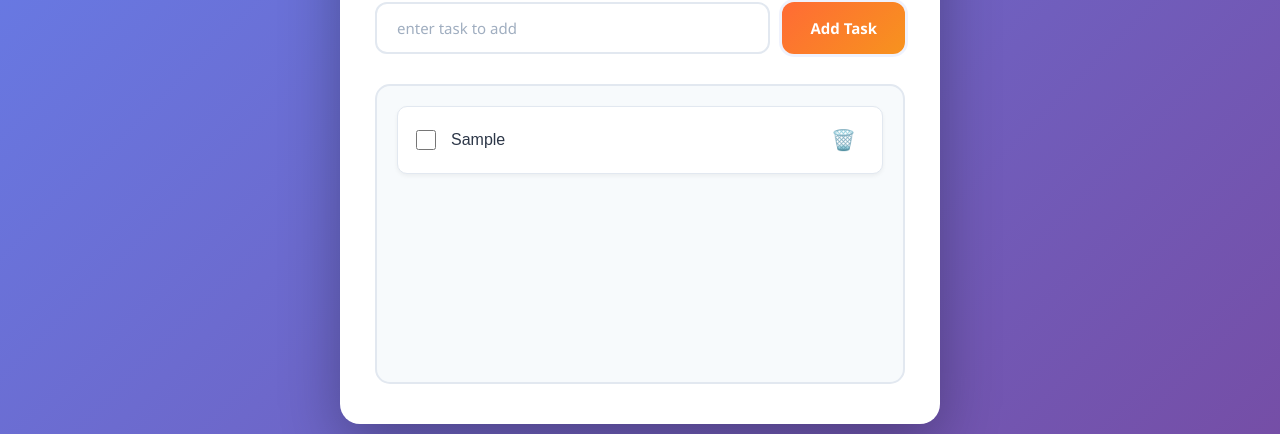
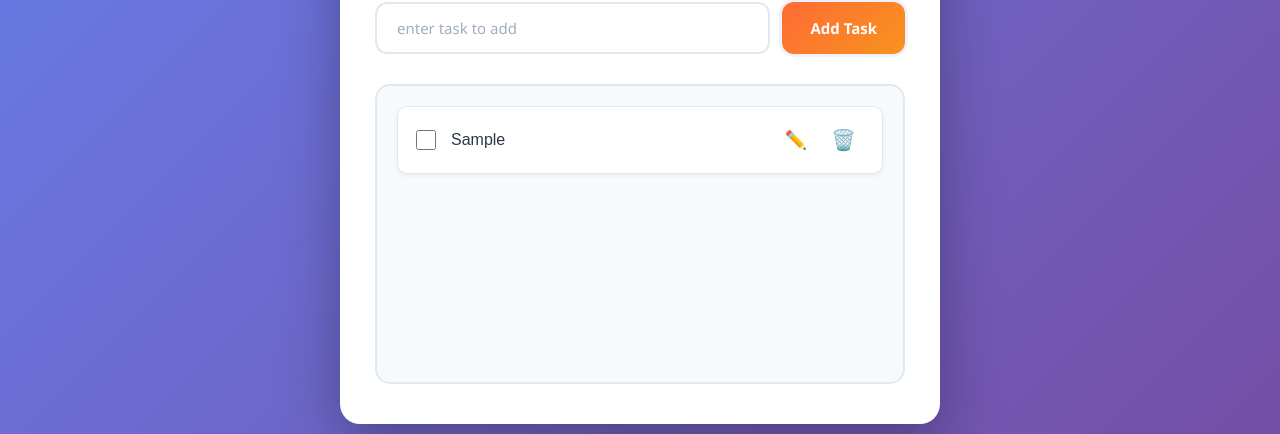
Before and after one commit to lavishsehgal4/to-do-list, a React (Create React App) app: page / in a window 1280 px wide. Both pictures are taken after typing "Sample" into the empty fields and a click on the button "Add Task". Shown: the part 238-672 px from the top of the page. Built offline with nearby package versions, Linux system fonts and the light colour scheme.

Commit message:
added keyhandler scroll bar edit button

```diff
--- a/src/components/Header.js
+++ b/src/components/Header.js
@@ -13,6 +13,11 @@ function Header(props) {
         changeTask('');
 
     }
+    const handleKeyDown=(e)=>{
+        if(e.key==='Enter'){
+            handleAdd();
+        }
+    }
     useEffect(()=>{
         inputRef.current.focus()
     },[])
@@ -26,7 +31,8 @@ function Header(props) {
         value={task}
          ref={inputRef}
          placeholder='enter task to add'
-         onChange={(e)=>changeTask(e.target.value)}></input>
+         onChange={(e)=>changeTask(e.target.value)}
+         onKeyDown={handleKeyDown}></input>
         <button className='addTaskInput' onClick={handleAdd}>Add Task</button>
         </div>
     </header>
--- a/src/components/Tasks.css
+++ b/src/components/Tasks.css
@@ -6,12 +6,26 @@
   border: 2px solid #e2e8f0;
   border-radius: 15px;
   min-height: 300px;
+  max-height: 400px;  /* Add this */
+  overflow-y: auto;
   display: flex;
   flex-direction: column;
   gap: 12px;
   transition: all 0.3s ease;
 }
+/* optional: make scrollbar prettier */
+.tasks-container::-webkit-scrollbar {
+  width: 8px;
+}
 
+.tasks-container::-webkit-scrollbar-thumb {
+  background: #888;
+  border-radius: 10px;
+}
+
+.tasks-container::-webkit-scrollbar-thumb:hover {
+  background: #555;
+}
 .tasks-container:hover {
   border-color: #cbd5e0;
 }
@@ -55,7 +69,28 @@
   color: #a0aec0;
   opacity: 0.7;
 }
+.task-actions {
+  display: flex;
+  gap: 8px;
+  flex-shrink: 0;
+}
+.edit-btn {
+  background: transparent;
+  border: none;
+  font-size: 18px;
+  cursor: pointer;
+  padding: 5px 8px;
+  border-radius: 6px;
+  transition: all 0.2s ease;
+}
+.edit-btn:hover {
+  background: #e6f0ff;
+  transform: scale(1.1);
+}
 
+.edit-btn:active {
+  transform: scale(0.95);
+}
 .delete-btn {
   background: transparent;
   border: none;
@@ -64,7 +99,6 @@
   padding: 5px 8px;
   border-radius: 6px;
   transition: all 0.2s ease;
-  flex-shrink: 0;
 }
 
 .delete-btn:hover {
@@ -115,7 +149,9 @@
     border-radius: 12px;
     gap: 10px;
   }
-
+   .task-actions {
+    gap: 6px;
+  }
   .task-item {
     padding: 12px 14px;
     gap: 12px;
@@ -129,7 +165,10 @@
     width: 18px;
     height: 18px;
   }
-
+ .edit-btn {
+    font-size: 16px;
+    padding: 4px 6px;
+  }
   .delete-btn {
     font-size: 16px;
     padding: 4px 6px;
--- a/src/components/Tasks.js
+++ b/src/components/Tasks.js
@@ -19,7 +19,10 @@ function Tasks(props) {
           <div className='task-item' key={task.id}>
             <input type='checkbox' className='task-checkbox' />
             <span className='task-text'>{task.task}</span>
+            <div className='task-actions'>
+              <button className='edit-btn'>✏️</button>
             <button className='delete-btn' onClick={() => deleteTask(task.id)} >🗑️</button>
+            </div>
 
           </div>
         ))
```
